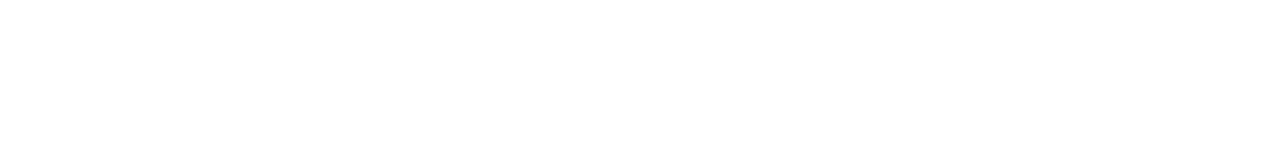
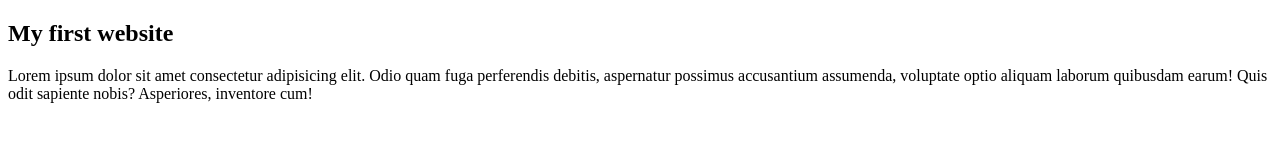
Before and after one commit to HasibulHasan13/My-Github-Repo, a plain HTML site: page index.html in a window 1280 px wide. Drawn offline with Linux system fonts and the light colour scheme.

Commit message:
second commit

```diff
--- a/index.html
+++ b/index.html
@@ -6,6 +6,9 @@
     <title>My First Github Repo</title>
 </head>
 <body>
-
+    <div>
+        <h2>My first website</h2>
+        <p>Lorem ipsum dolor sit amet consectetur adipisicing elit. Odio quam fuga perferendis debitis, aspernatur possimus accusantium assumenda, voluptate optio aliquam laborum quibusdam earum! Quis odit sapiente nobis? Asperiores, inventore cum!</p>
+    </div>
 </body>
 </html>
--- /dev/null
+++ b/style.css
@@ -0,0 +1,3 @@
+h3{
+    background-color: brown;
+}
```
